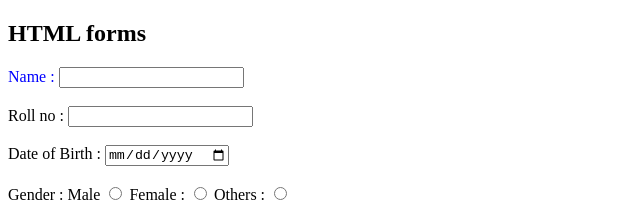
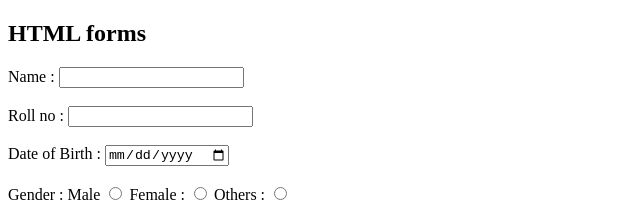
Before and after one commit to abhinav-3699/abhinav-3699, a plain HTML site: page index.html in a window 1280 px wide. Shown: the top 219 px of the page, 0-640 px from the left. Drawn offline with Linux system fonts and the light colour scheme.

Commit message:
index.html

```diff
--- a/index.html
+++ b/index.html
@@ -4,12 +4,7 @@
     <meta charset="UTF-8">
     <meta name="viewport" content="width=device-width, initial-scale=1.0">
     <title>HTML forms</title>
-    <style>
-        .nameclass, fuckyou{
-            color: blue;
-        }
 
-    </style>
 </head>
 <body>
     <h2>HTML forms</h2>
```
